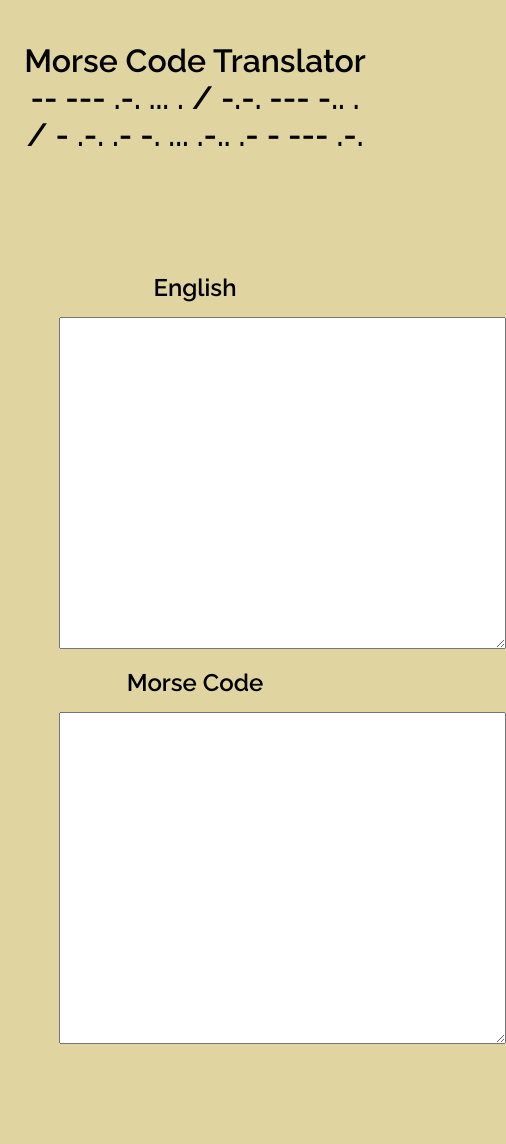
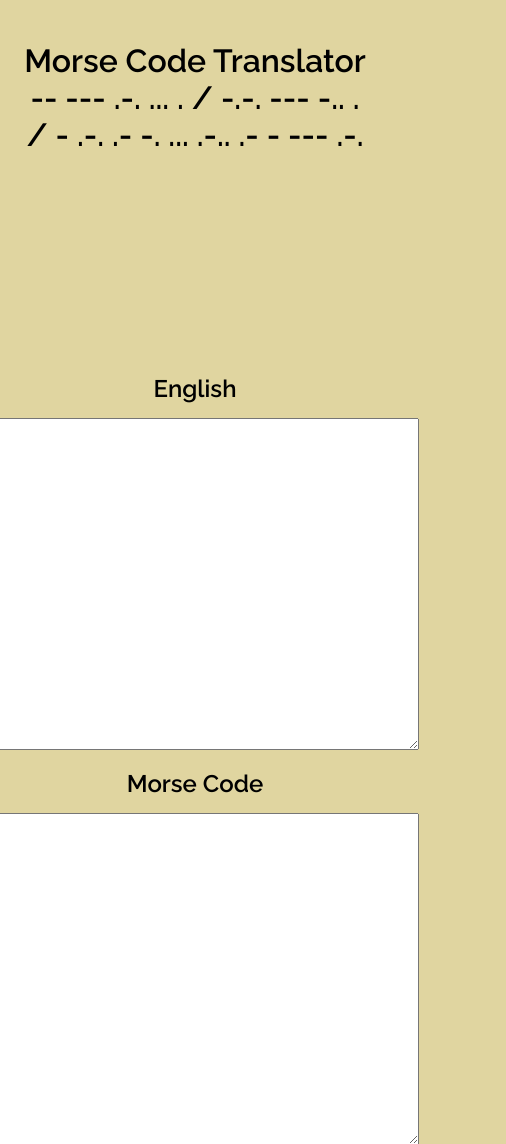
Before and after one commit to jpthacker/morse-code-translator, a website with bundled scripts: page index.html in a window 390 px wide. Shown: the top 1144 px of the page, 506 px wide, since content can reach past the window. Before the commit the page ends 1048 px from the top, so only its background shows below. Built offline with nearby package versions, Linux system fonts and the light colour scheme.

Commit message:
Improved scss responsiveness

```diff
--- a/main.scss
+++ b/main.scss
@@ -18,12 +18,13 @@ body {
 }
 
 .translator {
-  margin: 10vh auto;
+  margin: 22vh auto;
   width: 80vw;
   height: 50vh;
   display: flex;
-  flex-direction: row;
+  flex-direction: column;
   justify-content: space-evenly;
+  align-items: center;
   padding: 20px;
 }
 
@@ -38,8 +39,9 @@ textarea {
   padding: 15px;
 }
 
-@media screen and (max-width: 768px) {
+@media screen and (min-width: 992px) {
   .translator {
-    flex-direction: column;
+    flex-direction: row;
+    margin: 10vh auto;
   }
 }
```
Also changed, not shown: main.css.
